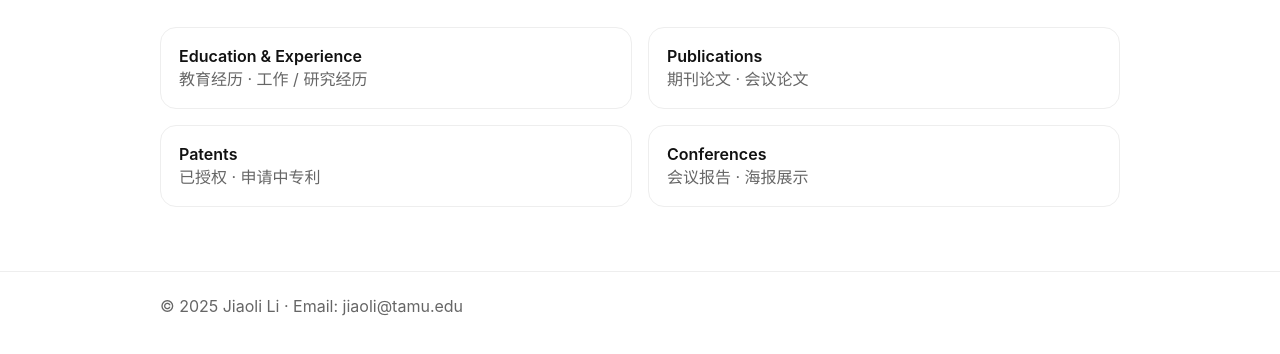
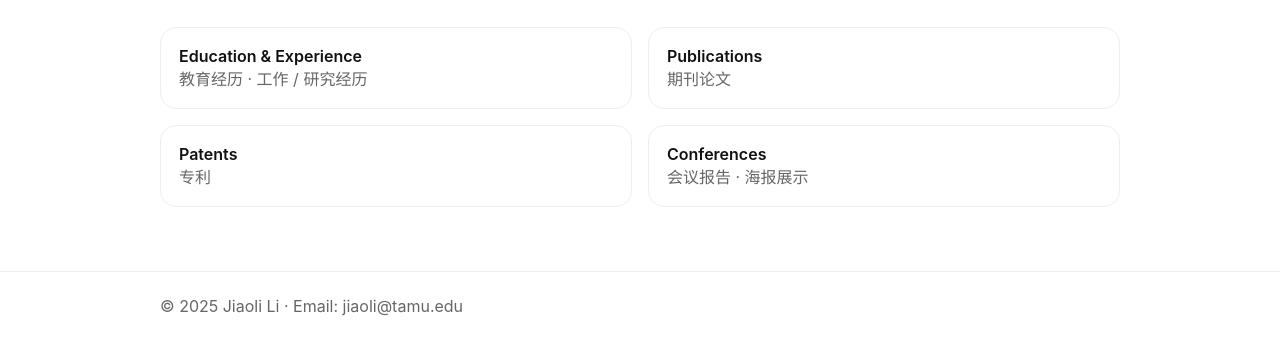
Before and after one commit to Lijiaoli/Lijiaoli.github.io, a plain HTML site: page index.html in a window 1280 px wide. Shown: the part 218-572 px from the top of the page. Drawn offline with Linux system fonts and the light colour scheme.

Commit message:
Update index.html

```diff
--- a/index.html
+++ b/index.html
@@ -49,7 +49,7 @@
       <h1>Jiaoli Li</h1>
       <div class="muted">
         Ph.D. Candidate · Texas A&M University<br>
-        Functional Nano Materials|Material Characterization|Biosensors|Nano mechanics
+        Functional Nano Materials | Material Characterization | Biosensors | Nano mechanics
       </div>
     </div>
   </div>
@@ -62,12 +62,12 @@
 
     <a class="card" href="Publications.html">
       <div class="card-title">Publications</div>
-      <div class="muted">期刊论文 · 会议论文</div>
+      <div class="muted">期刊论文</div>
     </a>
 
     <a class="card" href="Patents.html">
       <div class="card-title">Patents</div>
-      <div class="muted">已授权 · 申请中专利</div>
+      <div class="muted">专利</div>
     </a>
 
     <a class="card" href="Conferences.html">
```
